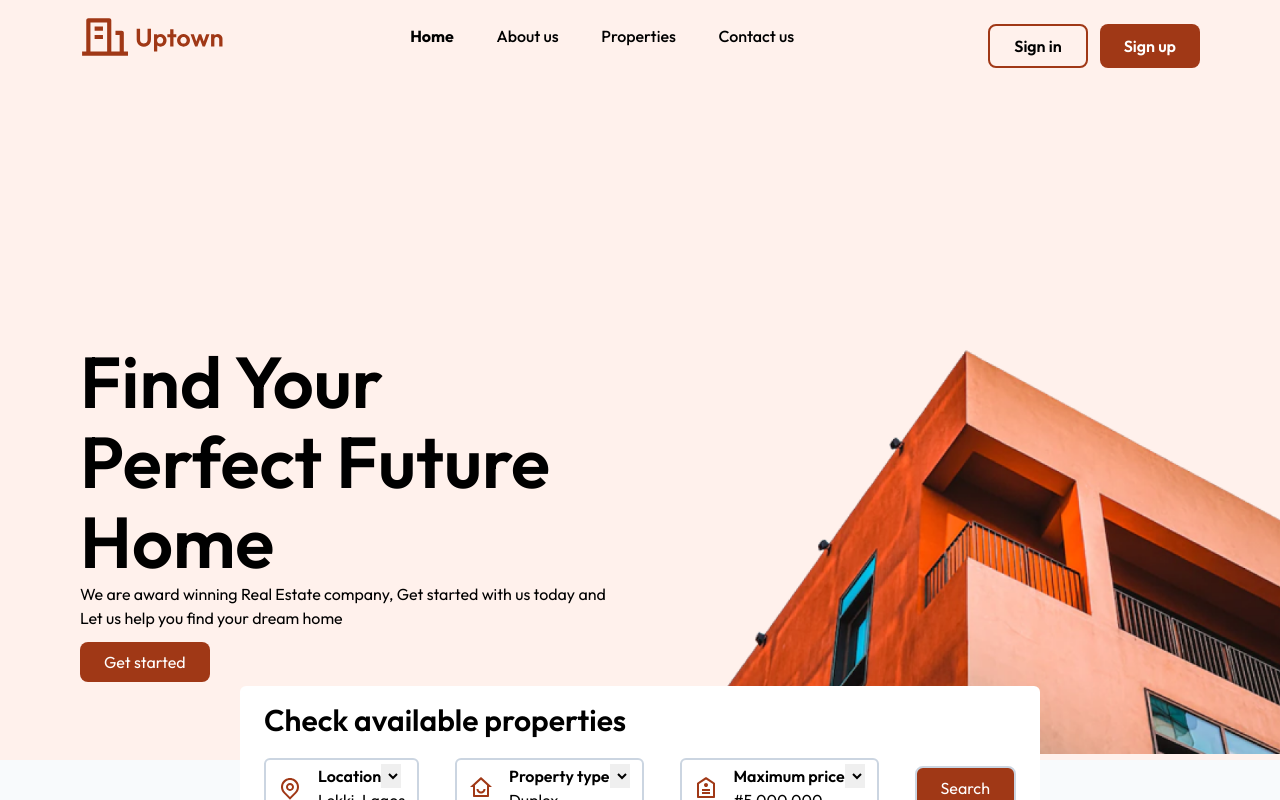
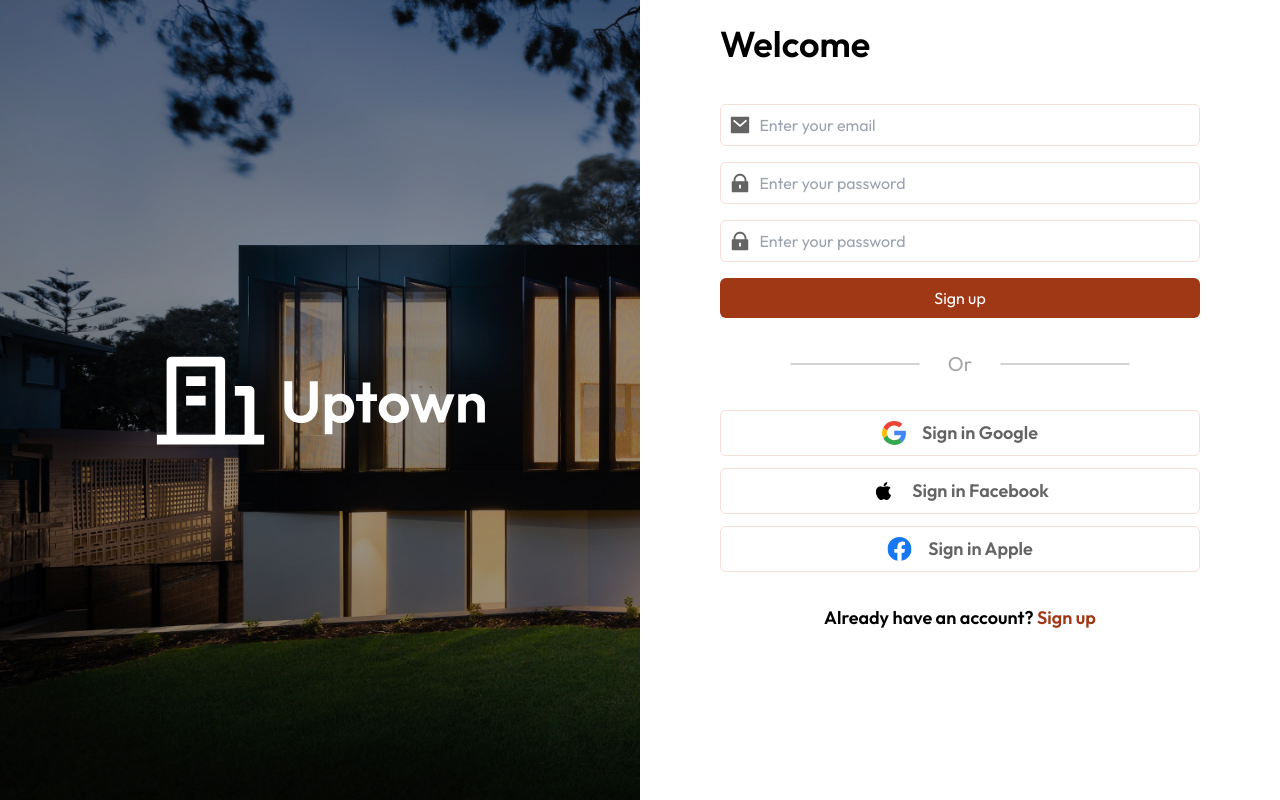
Before and after one commit to Emmidcoder/uptown-react, a React (Create React App) app: page / in a window 1280 px wide. Both pictures are taken after a click on the button "Sign up". Shown: the top 800 px of the page. Built offline with nearby package versions, Linux system fonts and the light colour scheme.

Commit message:
complete-signup-css

```diff
--- a/src/App.js
+++ b/src/App.js
@@ -9,32 +9,44 @@ function App() {
     document.body.classList.add('body')
   }, [])
 
+  const [signing, setSigning] = useState(false)
   const [signingIn, setSigningIn] = useState(false)
-  // const [signingUp, setSigningUp] = useState(false)
-
-  const [home, setHome] = useState(false)
+  const [signingUp, setSigningUp] = useState(false)
 
   const openSignInHandler = () => {
+    setSigning(true)
     setSigningIn(true)
   }
 
-  // const openSignUpHandler = () => {
-  //   setSigningIn(true)
-  // }
+  const openSignUpHandler = () => {
+    setSigning(true)
+    setSigningUp(true)
+  }
 
-  const openHomeHandler = () => {
-    setHome(true)
+  const closeSigningHandler = () => {
+    setSigning(false)
+    setSigningIn(false)
+    setSigningUp(false)
   }
 
   return (
     <React.Fragment>
 
-      {!signingIn && <NavBar onOpenSignInForm={openSignInHandler} onOpenHomeHandler={openHomeHandler} home={home} />}
-      {!signingIn && <Header />}
+      {!signing && <NavBar
+        onOpenSignInForm={openSignInHandler}
+        onOpenSignUpForm={openSignUpHandler}
+      />}
 
-      {!signingIn && <MainSections />}
+      {!signing && <Header />}
 
-      {signingIn && <SignIn />}
+      {!signing && <MainSections />}
+
+      {signing && <SignIn
+        signingIn={signingIn}
+        signingUp={signingUp}
+
+        onCloseSigningHandler={closeSigningHandler}
+      />}
 
     </React.Fragment>
   );
--- a/src/component/header/NavBar.js
+++ b/src/component/header/NavBar.js
@@ -21,6 +21,13 @@ const NavBar = (props) => {
         closeNavHandler()
     }
 
+    // const openFormAndCloseNav = () =>{
+    //     props.onOpenSignUpForm()
+    //     closeNavHandler()
+    // }
+
+
+
     return (
         <div className="nav-bar">
             <div className="logo">
@@ -42,7 +49,7 @@ const NavBar = (props) => {
 
                     <div className="log">
                         <button onClick={openFormAndCloseNav} className="btn-signin">Sign in</button>
-                        <button className="btn-fill">Sign up</button>
+                        <button onClick={props.onOpenSignUpForm} className="btn-fill">Sign up</button>
                     </div>
                 </div>
             </nav>
--- a/src/component/signing/SignIn.js
+++ b/src/component/signing/SignIn.js
@@ -14,12 +14,14 @@ import SigningNetwork from "./SigningNetwork";
 
 
 
-const SignIn = () => {
+const SignIn = (props) => {
+
     return (
         <div className="signin">
 
             <div className="w-full h-full">
                 <img
+
                     className="w-full h-full block object-fill"
                     src={require('../../img/Signing-bg-img.png')}
                     placeholdersrc={require('../../img/Signing-bg-img-small.png')}
@@ -29,8 +31,8 @@ const SignIn = () => {
             </div>
 
             <div className="absolute top-0 left-0 z-20 w-full h-full grid grid-cols-2 grid-rows-1">
-                <div className="justify-self-center self-center">
-                    <img src={logo} alt='logo' />
+                <div className="justify-self-center self-center" >
+                    <img src={logo} alt='logo' onClick={props.onCloseSigningHandler}/>
                 </div>
 
                 <div className="signin__form">
@@ -55,10 +57,20 @@ const SignIn = () => {
                             src={passwordIcon}
                         />
 
-                        <button className="p-3 text-white bg-primary flex justify-center rounded-md" type="submit">Sign in</button>
+                        {props.signingUp && <SignInInput
+                            htmlFor="password"
+                            type="password"
+                            id="password"
+                            name="Password"
+                            placeholder="Enter your password"
+                            src={passwordIcon}
+                        />}
+
+                        {props.signingIn && <button className="p-2 text-white bg-primary flex justify-center rounded-md" type="submit">Sign in</button>}
+                        {props.signingUp && <button className="p-2 text-white bg-primary flex justify-center rounded-md" type="submit">Sign up</button>}
                     </form>
 
-                    <div className="mt-10 flex justify-center items-center gap-x-7 text-[#A6A6A6;] text-xl">
+                    <div className="mt-8 flex justify-center items-center gap-x-7 text-[#A6A6A6;] text-xl">
                         <div>
                             <img src={lineIcon} alt="line-icon" />
                         </div>
@@ -70,13 +82,14 @@ const SignIn = () => {
                         </div>
                     </div>
 
-                    <div className="mt-10 flex flex-col gap-y-3">
+                    <div className="mt-8 flex flex-col gap-y-3">
                         <SigningNetwork src={googleLogo} alt="google icon" text="Sign in Google" />
                         <SigningNetwork src={appleLogo} alt="apple icon" text="Sign in Facebook" />
                         <SigningNetwork src={facebookLogo} alt="facebook icon" text="Sign in Apple" />
                     </div>
 
-                    <div className=" mt-5 text-center text-lg font-semibold">Don't have an account? <span className="text-primary">Sign up</span></div>
+                    {props.signingIn && <div className=" mt-8 text-center text-lg font-semibold">Don't have an account? <span className="text-primary">Sign in</span></div>}
+                    {props.signingUp && <div className=" mt-8 text-center text-lg font-semibold">Already have an account? <span className="text-primary">Sign up</span></div>}
                 </div>
             </div>
         </div>
--- a/src/component/signing/SignInInput.js
+++ b/src/component/signing/SignInInput.js
@@ -3,7 +3,7 @@ import React from "react";
 
 const SignInInput = (props) => {
     return (
-        <div className="p-3 flex items-center border-[1px] border-secondary-200 rounded-md">
+        <div className="p-2 flex items-center border-[1px] border-secondary-200 rounded-md">
             <label htmlFor={props.htmlFor}>
                 <img src={props.src} alt={props.alt} />
             </label>
--- a/src/component/signing/SigningNetwork.js
+++ b/src/component/signing/SigningNetwork.js
@@ -3,7 +3,7 @@ import React from "react";
 
 const SigningNetwork = (props) => {
     return (
-        <div className="p-3 flex justify-center items-center gap-x-4 text-lg font-semibold text-[#646464;] border-[1px] border-secondary-200 rounded-md">
+        <div className="p-2 flex justify-center items-center gap-x-4 text-lg font-semibold text-[#646464;] border-[1px] border-secondary-200 rounded-md">
             <div>
                 <img src={props.src} alt={props.alt} />
             </div>
```
